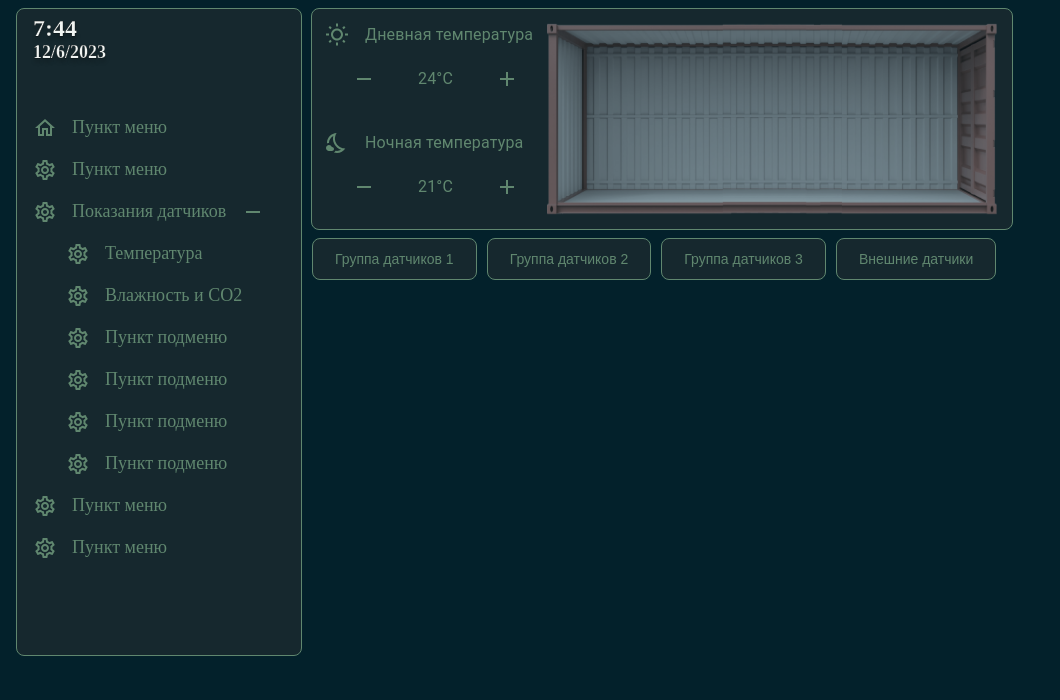
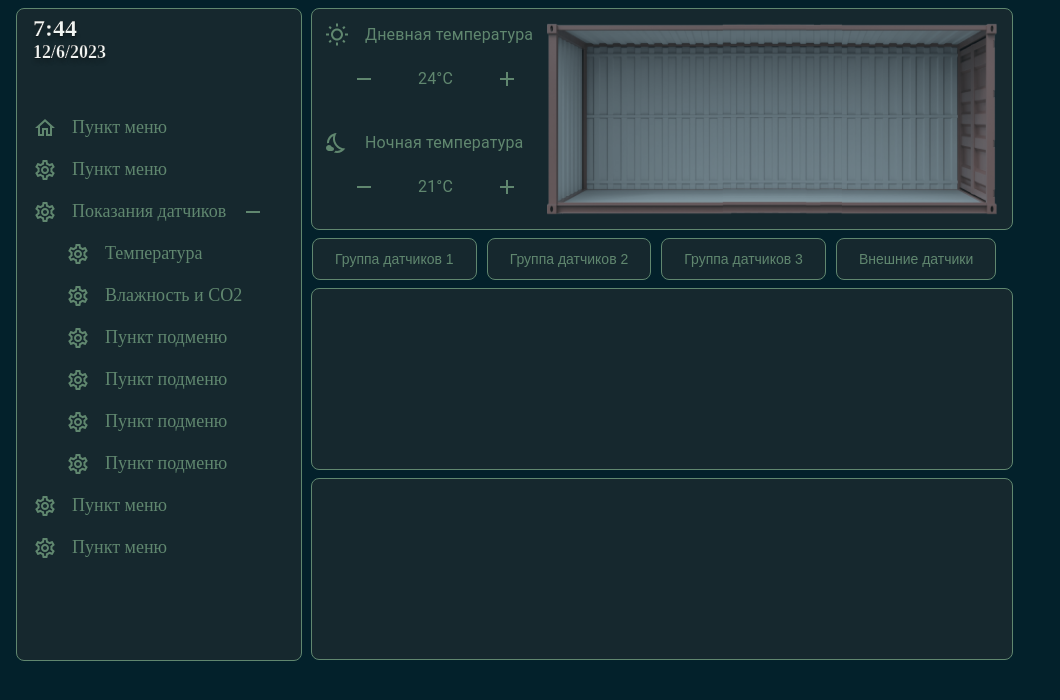
Before and after one commit to x3m4ikc/nav, a React (Create React App) app: page /switch-temp in a window 1280 px wide. Shown: the top 700 px of the page, without its empty margins (0-1060 px from the left). Built offline with nearby package versions, Linux system fonts and the light colour scheme.

Commit message:
Make holders for graph

```diff
--- a/package.json
+++ b/package.json
@@ -10,7 +10,9 @@
     "@testing-library/jest-dom": "^5.17.0",
     "@testing-library/react": "^13.4.0",
     "@testing-library/user-event": "^13.5.0",
+    "chart.js": "^4.4.1",
     "react": "^18.2.0",
+    "react-chartjs-2": "^5.2.0",
     "react-dom": "^18.2.0",
     "react-router-dom": "^6.20.1",
     "react-scripts": "5.0.1",
@@ -40,5 +42,7 @@
       "last 1 firefox version",
       "last 1 safari version"
     ]
+  },
+  "devDependencies": {
   }
 }
--- /dev/null
+++ b/src/Components/ChartBorder/ChartBorder.css
@@ -0,0 +1,9 @@
+.graph-container {
+    width: 700px;
+    border: 1px solid #60876F;
+    border-radius: 8px;
+    height: 180px;
+    background: rgba(51, 51, 51, 0.40);
+    margin-top: 8px;
+    margin-left: 25px;
+}
--- /dev/null
+++ b/src/Components/ChartBorder/ChartBorder.js
@@ -0,0 +1,11 @@
+import './ChartBorder.css'
+
+const ChartBorder = () => {
+    return (
+        <div className="graph-container">
+
+        </div>
+    )
+}
+
+export default ChartBorder;
--- a/src/Components/NavMenu/NavMenu.css
+++ b/src/Components/NavMenu/NavMenu.css
@@ -3,17 +3,15 @@
     border-radius: 8px;
     border: 1px solid #60876F;
     background: rgba(51, 51, 51, 0.40);
-    display: flex;
-    flex-direction: column;
     left: 16px;
     top: 8px;
     position: relative;
+    margin-bottom: 7px;
 }
 
 .navigation {
     padding-left: 16px;
     padding-top: 35px;
-    margin-bottom: 95px;
 }
 
 .sub-navigation {
--- a/src/pages/switches/SwitchTemp.js
+++ b/src/pages/switches/SwitchTemp.js
@@ -1,6 +1,7 @@
 import NavMenu from "../../Components/NavMenu/NavMenu";
 import TopBar from '../../Components/TopBar/TopBar';
 import SensorButtons from "../../Components/SensorButtons/SensorButtons";
+import ChartBorder from "../../Components/ChartBorder/ChartBorder";
 import { Box } from '@mui/material';
 
 const SwitchTemp = () => {
@@ -10,6 +11,8 @@ const SwitchTemp = () => {
             <Box>
                 <TopBar/>
                 <SensorButtons/>
+                <ChartBorder />
+                <ChartBorder />
             </Box>
         </Box>
     )
```
Also changed, not shown: src/Components/Chart/ChartComponent.js (added, +117 -0 lines), 1 other file (tests, documents, lock files or other folders).
